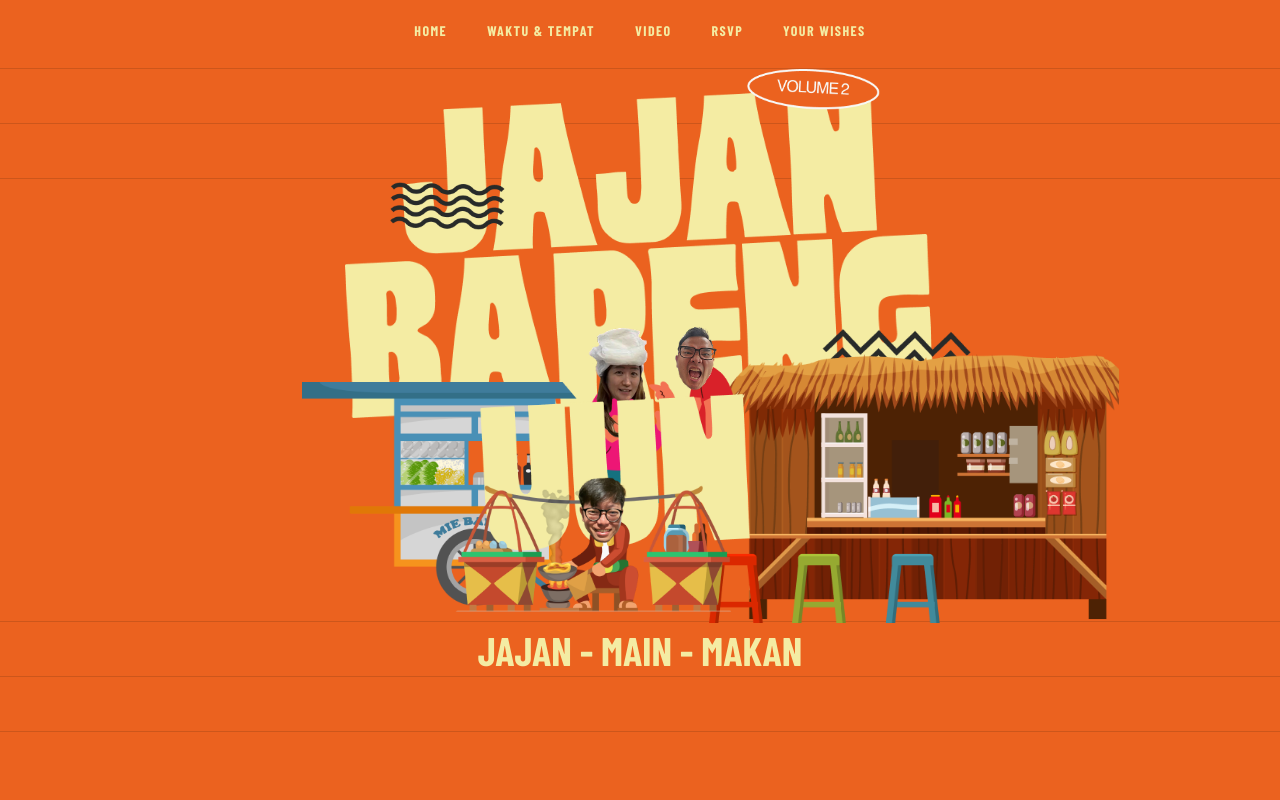
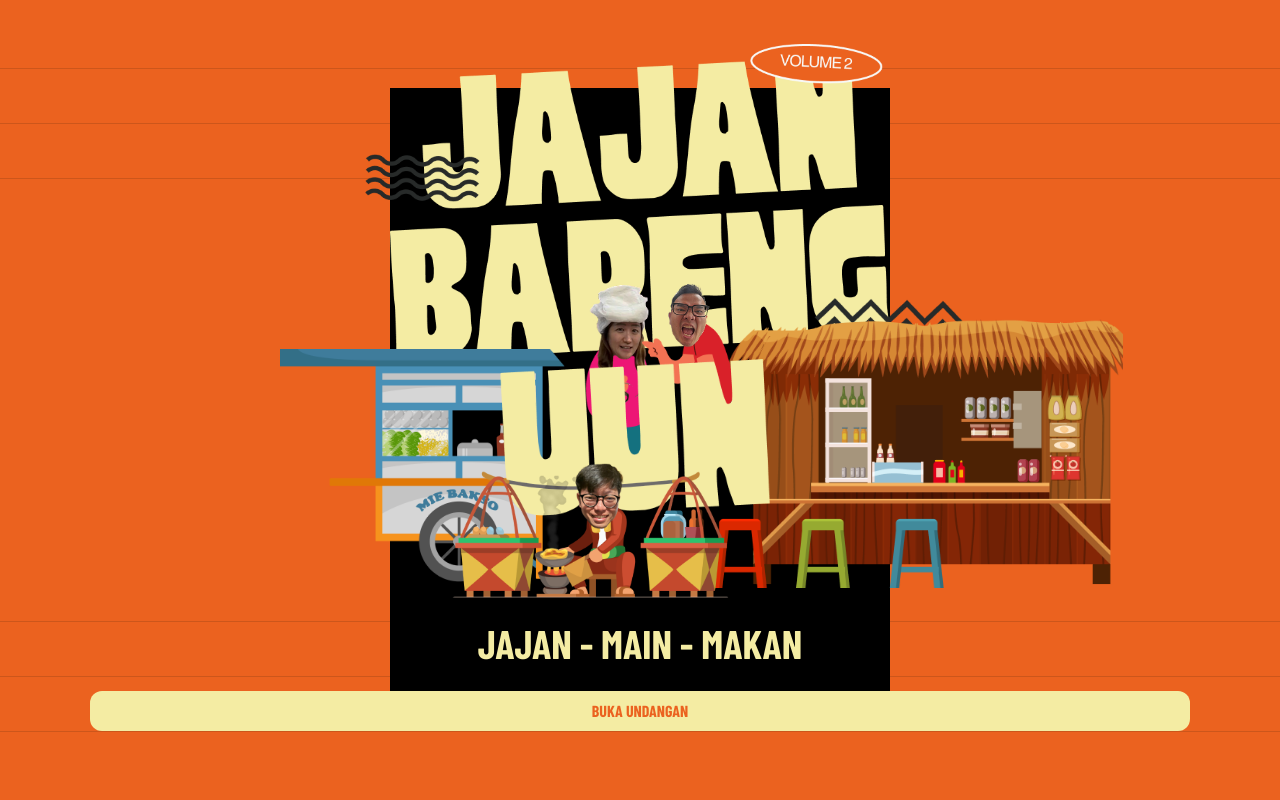
Before and after one commit to Riqzaalfatir/Uun-Friends, a Next.js app: page / in a window 1280 px wide. Shown: the top 800 px of the page. Built offline with nearby package versions, Linux system fonts and the light colour scheme.

Commit message:
testing layout

```diff
--- a/app/components/layout/Header.tsx
+++ b/app/components/layout/Header.tsx
@@ -15,7 +15,7 @@ const Header = () => {
   ];
 
   return (
-    <header className="absolute top-0 left-0 w-full z-50">
+    <header className="absolute top-0 left-0 w-full z-50 ">
 
       {/* NAVBAR */}
       <nav className="flex justify-center items-center px-6 py-5 relative">
--- /dev/null
+++ b/app/components/popup/OpeningScreen.tsx
@@ -0,0 +1,189 @@
+"use client";
+
+import Image from "next/image";
+import { motion } from "framer-motion";
+import { AnimatePresence } from "framer-motion";
+
+interface Props {
+    onOpen: () => void;
+}
+
+export default function OpeningScreen({ onOpen }: Props) {
+    return (
+        <motion.div
+            initial={{ y: 0 }}
+            animate={{ y: 0 }}
+            exit={{ y: "-100%" }}
+            transition={{ duration: 0.8, ease: "easeInOut" }}
+            className="fixed inset-0 z-[9999] bg-[#EB621F] flex items-center justify-center overflow-hidden"
+        >
+            {/* GARIS ATAS */}
+            <div className="absolute top-[68px] md:top-[110px] lg:top-[68px] left-0 w-full flex flex-col gap-[38px] md:gap-[54px]  pointer-events-none">
+                <div className="w-full h-[1px] bg-[#CC561B]" />
+                <div className="w-full h-[1px] bg-[#CC561B]" />
+                <div className="w-full h-[1px] bg-[#CC561B]" />
+            </div>
+
+            <div className="absolute bottom-[68px] md:bottom-[97px] lg:bottom-[68px] left-0 w-full flex flex-col gap-[38px] md:gap-[54px]  pointer-events-none">
+                <div className="w-full h-[1px] bg-[#CC561B]" />
+                <div className="w-full h-[1px] bg-[#CC561B]" />
+                <div className="w-full h-[1px] bg-[#CC561B]" />
+            </div>
+
+            {/* CONTENT */}
+            <div className="relative w-full bg-black h-[600px] lg:h-auto max-w-[380px] lg:max-w-[500px] aspect-[4/5] flex flex-col items-center justify-center text-center">
+
+                {/* TEXT */}
+                <Image
+                    src="/image/hero/JAJAN.png"
+                    alt="jajan"
+                    width={435}
+                    height={380}
+                    className="absolute top-[30%] md:top-[12%] lg:-top-[5%] left-1/2 -translate-x-1/2 scale-[0.9] md:scale-100"
+                />
+
+                <Image
+                    src="/image/hero/BARENG.png"
+                    alt="bareng"
+                    width={600}
+                    height={495}
+                    className="absolute top-[85%] md:top-[47%] lg:top-[18.8%] left-1/2 -translate-x-1/2 scale-100  md:scale-100"
+                />
+
+                <Image
+                    src="/image/hero/UUN text.png"
+                    alt="uun"
+                    width={285}
+                    height={160}
+                    className="absolute top-[103%] md:top-[80%] lg:top-[37.2%] right-[6%] md:right-[33.5%] lg:right-[22.6%] z-30 scale-[0.7] md:scale-100"
+                />
+                {/* ILUSTRASI */}
+
+                <Image
+                    src="/image/hero/VOLUME 2.png"
+                    alt="volume"
+                    width={133}
+                    height={105}
+                    className="absolute top-[23%] md:top-[7%] lg:-top-[7%] left-[65%] md:left-[65%] lg:left-[72%] scale-[0.8] md:scale-100"
+                />
+
+                {/* WAVE */}
+                <Image
+                    src="/image/hero/WAVE LINE KANAN ATAS.png"
+                    alt="wave"
+                    width={115}
+                    height={95}
+                    className="absolute top-[63%] md:top-[36%] lg:top-[10.7%] right-[78%] md:right-[13%] lg:right-[82%] scale-[0.7] md:scale-100"
+                />
+
+                {/* ZIGZAG */}
+                <Image
+                    src="/image/hero/ZIG-ZAG LINE KANAN BAWAH.png"
+                    alt="zigzag"
+                    width={150}
+                    height={142}
+                    className="absolute top-[112%] md:top-[73%] lg:top-[33.7%] left-[79%] md:left-[77%] lg:left-[84.5%] scale-[0.7] md:scale-100"
+                />
+                <Image
+                    src="/image/hero/GEROBAK BAKSO.png"
+                    alt="gerobak"
+                    width={285}
+                    height={210}
+                    className="
+                                                   absolute
+                                                   top-[115%] md:top-[84%] lg:top-[53%] xl:top-[41.8%]
+                                                   right-[55%] md:right-[65%] lg:right-[21%] xl:right-[65%]
+                                                   scale-[0.7] md:scale-100
+                                                "
+                />
+
+                <Image
+                    src="/image/hero/WARUNG KANAN.png"
+                    alt="warung"
+                    width={410}
+                    height={342}
+                    className="
+                                                  absolute
+                                                  top-[114%] md:top-[79%] lg:top-[37%]
+                                                  left-[55%] md:left-[60%] lg:left-[64.5%]
+                                                  scale-[0.8] md:scale-100
+                                               "
+                />
+
+                {/* ORANG */}
+                <Image
+                    src="/image/hero/Cewek - Kanan.png"
+                    alt="cewek"
+                    width={95}
+                    height={114}
+                    className="
+                                               absolute
+                                               top-[96%] md:top-[72%] lg:top-[31.1%]
+                                               left-[33%] md:left-[41%] lg:left-[38.3%]
+                                               z-10 scale-[0.6] md:scale-100
+                                            "
+                />
+
+                <Image
+                    src="/image/hero/Char - Cowok - Kanan.png"
+                    alt="cowok"
+                    width={95}
+                    height={114}
+                    className="
+                                               absolute
+                                               top-[96%] md:top-[71%] lg:top-[31.1%]
+                                               right-[25%] md:right-[36%] lg:right-[30.7%]
+                                               z-10 scale-[0.6] md:scale-100
+                                            "
+                />
+
+                <Image
+                    src="/image/hero/Kang Bakso.png"
+                    alt="bakso"
+                    width={280}
+                    height={355}
+                    className="
+                                               absolute
+                                               top-[161%] md:top-[108%] lg:top-[60%]
+                                               right-[19%] md:left-[24%] lg:left-[12.1%]
+                                               z-40 scale-[0.75] md:scale-100
+                                            "
+                />
+
+
+                {/* TEXT BAWAH */}
+                <p className="
+                           absolute
+                           top-[280%] md:top-[200%] lg:top-[84.1%]
+                           left-1/2 -translate-x-1/2
+                           text-[#F4ECA3]
+                           text-[35px] md:text-[55px] lg:text-[40px]
+                           font-barlow font-bold text-center scale-[0.9] md:scale-100 whitespace-nowrap
+                        ">
+                    JAJAN - MAIN - MAKAN
+                </p>
+
+                <motion.button
+                    onClick={onOpen}
+                    whileTap={{ scale: 0.95 }}
+                    whileHover={{ scale: 1.05 }}
+                    className="
+    absolute
+    -bottom-[3%]
+    px-6 py-2 w-[1100px]
+    bg-[#F4ECA3]
+    text-[#EB621F]
+    rounded-xl
+    font-bold
+    font-barlow
+    text-[16px]
+    uppercase
+    origin-center
+  "
+                >
+                    Buka Undangan
+                </motion.button>
+            </div>
+        </motion.div>
+    );
+}
--- a/app/components/sections/Hero.tsx
+++ b/app/components/sections/Hero.tsx
@@ -1,7 +1,14 @@
 import Image from "next/image";
 import React from "react";
+import { motion } from "framer-motion";
+
+
+interface Props {
+    onOpen: () => void;
+}
 
 const Hero = () => {
+
     return (
         <section className="relative w-full min-h-screen bg-[#EB621F] overflow-hidden">
 
@@ -19,26 +26,24 @@ const Hero = () => {
             </div>
 
             {/* ✅ WRAPPER CENTER */}
-            <div className="w-full flex justify-center">
-                <div className="w-full max-w-[1440px] px-4 pt-10 md:pt-36 lg:pt-0">
+            <div className="flex items-center justify-center min-h-screen pt-6 md:pt-0">
+                <div className="relative w-full max-w-[380px] md:max-w-[500px] aspect-[4/5]">
 
-                    <div className="relative w-full aspect-[1440/850]">
-
-                        {/* TEXT BESAR */}
+                    {/* TEXT */}
                     <Image
                         src="/image/hero/JAJAN.png"
                         alt="jajan"
-                            width={475}
+                        width={435}
                         height={380}
-                            className="absolute top-[30%] md:top-[12%] lg:top-[11.8%] left-1/2 -translate-x-1/2 scale-[0.9] md:scale-100"
+                        className="absolute -top-[9%] md:top-[12%] lg:top-[7%] left-1/2 -translate-x-1/2 scale-[0.9] md:scale-100"
                     />
 
                     <Image
                         src="/image/hero/BARENG.png"
                         alt="bareng"
-                            width={590}
+                        width={600}
                         height={495}
-                            className="absolute top-[85%] md:top-[47%] lg:top-[31.8%] left-1/2 -translate-x-1/2 scale-100  md:scale-100"
+                        className="absolute top-[18%] md:top-[47%] lg:top-[29.8%] left-1/2 -translate-x-1/2 scale-100  md:scale-100"
                     />
 
                     <Image
@@ -46,16 +51,16 @@ const Hero = () => {
                         alt="uun"
                         width={285}
                         height={160}
-                            className="absolute top-[103%] md:top-[80%] lg:top-[48.2%] right-[6%] md:right-[33.5%] lg:right-[40.6%] z-30 scale-[0.7] md:scale-100"
+                        className="absolute top-[30%] md:top-[80%] lg:top-[47.2%] right-[12%] md:right-[33.5%] lg:right-[18.6%] z-30 scale-[0.7] md:scale-100"
                     />
+                    {/* ILUSTRASI */}
 
-                        {/* BADGE */}
                     <Image
                         src="/image/hero/VOLUME 2.png"
                         alt="volume"
                         width={133}
                         height={105}
-                            className="absolute top-[23%] md:top-[7%] lg:top-[9.4%] left-[65%] md:left-[65%] lg:left-[58.6%] scale-[0.8] md:scale-100"
+                        className="absolute -top-[13%] md:top-[7%] lg:top-[3%] left-[70%] md:left-[65%] lg:left-[70%] scale-[0.8] md:scale-100"
                     />
 
                     {/* WAVE */}
@@ -64,7 +69,7 @@ const Hero = () => {
                         alt="wave"
                         width={115}
                         height={95}
-                            className="absolute top-[63%] md:top-[36%] lg:top-[24.7%] right-[78%] md:left-[13%] lg:left-[30%] scale-[0.7] md:scale-100"
+                        className="absolute top-[8%] md:top-[36%] lg:top-[22.7%] right-[78%] md:right-[13%] lg:right-[82%] scale-[0.7] md:scale-100"
                     />
 
                     {/* ZIGZAG */}
@@ -73,24 +78,22 @@ const Hero = () => {
                         alt="zigzag"
                         width={150}
                         height={142}
-                            className="absolute top-[112%] md:top-[73%] lg:top-[44.7%] left-[79%] md:left-[77%] lg:left-[64.5%] scale-[0.7] md:scale-100"
+                        className="absolute top-[31%] md:top-[73%] lg:top-[44.7%] left-[79%] md:left-[77%] lg:left-[85.5%] scale-[0.7] md:scale-100"
                     />
 
-                        {/* GEROBak */}
                     <Image
                         src="/image/hero/GEROBAK BAKSO.png"
                         alt="gerobak"
-                            width={275}
+                        width={285}
                         height={210}
                         className="
                                                               absolute
-                               top-[115%] md:top-[84%] lg:top-[53%] xl:top-[51.8%]
-                               right-[55%] md:right-[65%] lg:left-[21%] xl:left-[22.9%]
+                                                              top-[33%] md:top-[84%] lg:top-[53%] xl:top-[51.8%]
+                                                              right-[55%] md:right-[65%] lg:right-[21%] xl:right-[65%]
                                                               scale-[0.7] md:scale-100
                                                            "
                     />
 
-                        {/* WARUNG */}
                     <Image
                         src="/image/hero/WARUNG KANAN.png"
                         alt="warung"
@@ -98,8 +101,8 @@ const Hero = () => {
                         height={342}
                         className="
                                                              absolute
-                               top-[114%] md:top-[79%] lg:top-[48%]
-                               left-[55%] md:left-[60%] lg:left-[55.5%]
+                                                             top-[31%] md:top-[79%] lg:top-[48%]
+                                                             left-[54%] md:left-[60%] lg:left-[64.5%]
                                                              scale-[0.8] md:scale-100
                                                           "
                     />
@@ -112,8 +115,8 @@ const Hero = () => {
                         height={114}
                         className="
                                                           absolute
-                               top-[96%] md:top-[71%] lg:top-[44.1%]
-                               left-[33%] md:left-[41%] lg:left-[45.3%]
+                                                          top-[26%] md:top-[72%] lg:top-[41.1%]
+                                                          left-[34%] md:left-[41%] lg:left-[38.3%]
                                                           z-10 scale-[0.6] md:scale-100
                                                        "
                     />
@@ -125,8 +128,8 @@ const Hero = () => {
                         height={114}
                         className="
                                                           absolute
-                               top-[96%] md:top-[71%] lg:top-[44.1%]
-                               right-[25%] md:right-[36%] lg:right-[41.7%]
+                                                          top-[26%] md:top-[71%] lg:top-[41.1%]
+                                                          right-[27%] md:right-[36%] lg:right-[30.7%]
                                                           z-10 scale-[0.6] md:scale-100
                                                        "
                     />
@@ -138,16 +141,17 @@ const Hero = () => {
                         height={355}
                         className="
                                                           absolute
-                               top-[161%] md:top-[108%] lg:top-[64.7%]
-                               right-[19%] md:left-[24%] lg:left-[35.1%]
+                                                          top-[53%] md:top-[108%] lg:top-[70%]
+                                                          right-[27%] md:left-[24%] lg:left-[12.1%]
                                                           z-40 scale-[0.75] md:scale-100
                                                        "
                     />
 
+
                     {/* TEXT BAWAH */}
                     <p className="
                                       absolute
-                           top-[260%] md:top-[200%] lg:top-[84.1%]
+                                      top-[100%] md:top-[200%] lg:top-[94.1%]
                                       left-1/2 -translate-x-1/2
                                       text-[#F4ECA3]
                                       text-[35px] md:text-[55px] lg:text-[40px]
@@ -158,7 +162,6 @@ const Hero = () => {
 
                 </div>
             </div>
-            </div>
         </section>
     );
 };
--- a/app/page.tsx
+++ b/app/page.tsx
@@ -1,3 +1,7 @@
+"use client";
+
+import { useState, useEffect } from "react";
+
 import Header from "./components/layout/Header";
 import Footer from "./components/layout/Footer";
 import Hero from "./components/sections/Hero";
@@ -5,10 +9,24 @@
 import Video from "./components/sections/Video";
 import Rsvp from "./components/sections/Rsvp";
 import Wishes from "./components/sections/Wishes";
+import OpeningScreen from "./components/popup/OpeningScreen";
+import { AnimatePresence } from "framer-motion";
 
 export default function Home() {
+  const [isOpen, setIsOpen] = useState(false);
+
+  // 🔒 Lock scroll sebelum dibuka
+  useEffect(() => {
+    if (!isOpen) {
+      document.body.style.overflow = "hidden";
+    } else {
+      document.body.style.overflow = "auto";
+    }
+  }, [isOpen]);
+
   return (
     <>
+      {/* WEBSITE LU (TETAP NORMAL) */}
       <Header />
 
       <main>
@@ -20,6 +38,13 @@
       </main>
 
       <Footer />
+
+      {/* POPUP OVERLAY */}
+      <AnimatePresence>
+  {!isOpen && (
+    <OpeningScreen onOpen={() => setIsOpen(true)} />
+  )}
+</AnimatePresence>
     </>
   );
 }
--- a/package.json
+++ b/package.json
@@ -9,6 +9,7 @@
     "lint": "eslint"
   },
   "dependencies": {
+    "framer-motion": "^12.38.0",
     "icons": "^1.0.0",
     "next": "16.1.7",
     "react": "^19.2.3",
```
Also changed, not shown: 1 other file (tests, documents, lock files or other folders). Lines whose indentation alone changed are shown as unchanged.
